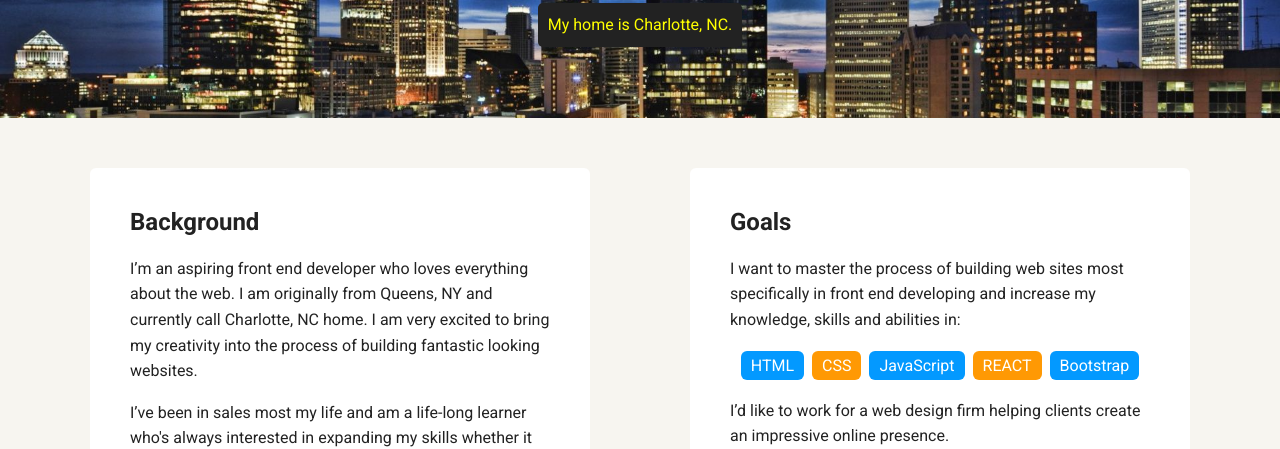
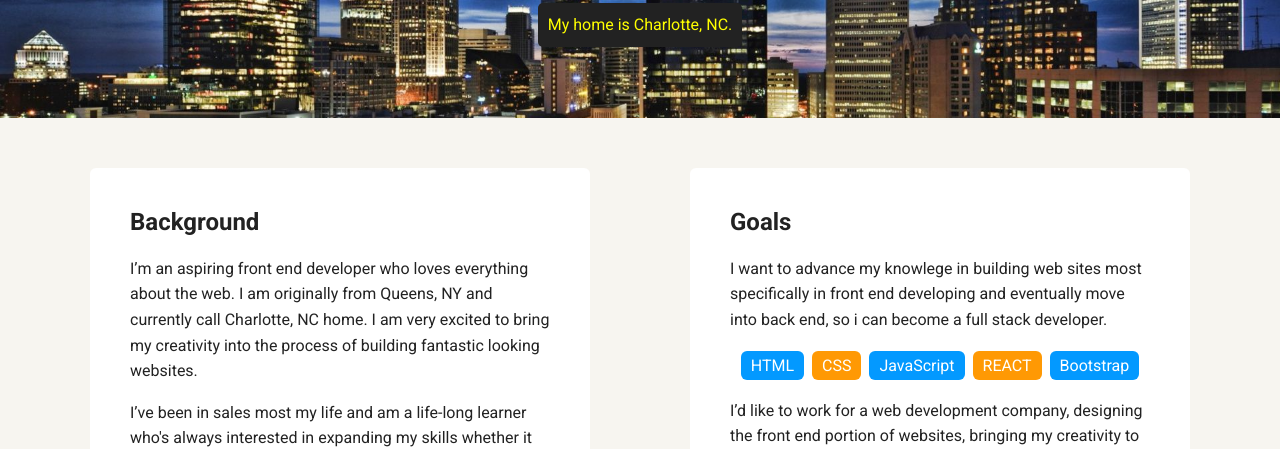
Before and after one commit to oscarrbaez/Techdegree-Project-1, a plain HTML site: page index.html in a window 1280 px wide. Shown: the part 352-801 px from the top of the page. Drawn offline with Linux system fonts and the light colour scheme; a web font is replaced by a local one.

Commit message:
Updated Index.html

```diff
--- a/index.html
+++ b/index.html
@@ -49,9 +49,9 @@
       <div class="card">
         <h2>Goals</h2>
         <p>
-          I want to master the process of building web sites most specifically
-          in front end developing and increase my knowledge, skills and
-          abilities in:
+          I want to advance my knowlege in building web sites most specifically
+          in front end developing and eventually move into back end, so i can
+          become a full stack developer.
         </p>
         <ul class="skills">
           <li>HTML</li>
@@ -61,8 +61,8 @@
           <li>Bootstrap</li>
         </ul>
         <p>
-          I’d like to work for a web design firm helping clients create an
-          impressive online presence.
+          I’d like to work for a web development company, designing the front
+          end portion of websites, bringing my creativity to work everyday.
         </p>
       </div>
     </main>
```
